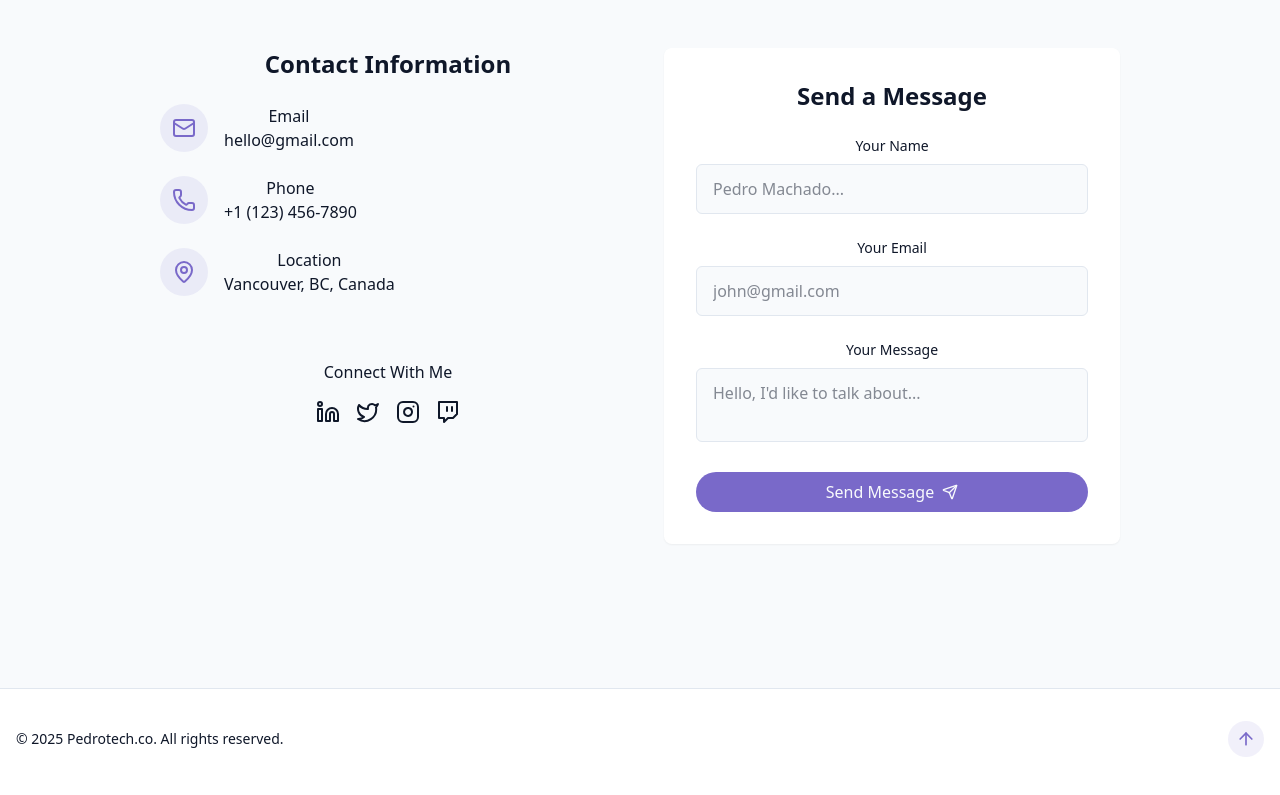
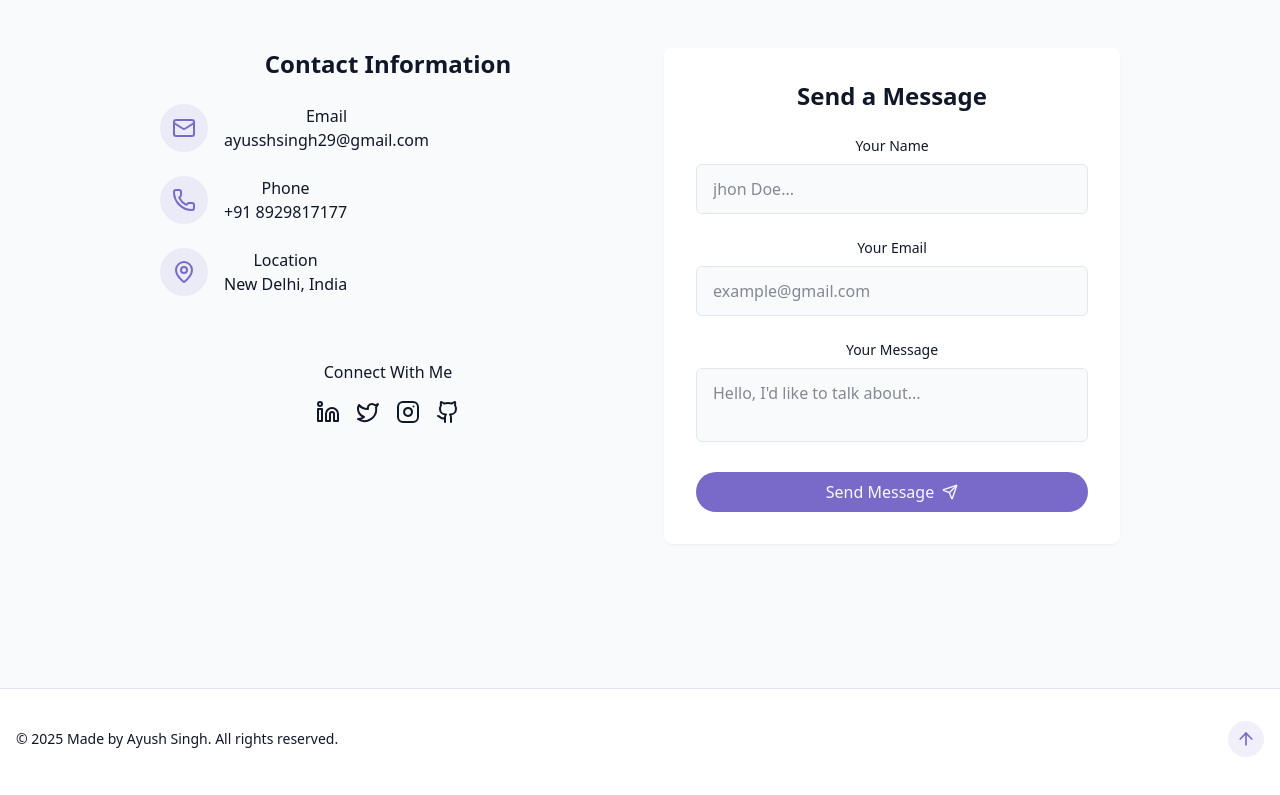
Before and after one commit to Ayushsingh48/Myportfoliowebsite-, a React (Vite) app: page / in a window 1280 px wide. Shown: the part 4002-4797 px from the top of the page. Built offline with nearby package versions, Linux system fonts and the light colour scheme.

Commit message:
insta handle

```diff
--- a/src/components/ContactSection.jsx
+++ b/src/components/ContactSection.jsx
@@ -1,4 +1,5 @@
 import {
+  Github,
   Instagram,
   Linkedin,
   Mail,
@@ -59,7 +60,7 @@ export const ContactSection = () => {
                     href="mailto:hello@gmail.com"
                     className="text-muted-foreground hover:text-primary transition-colors"
                   >
-                    hello@gmail.com
+                    ayusshsingh29@gmail.com
                   </a>
                 </div>
               </div>
@@ -73,7 +74,7 @@ export const ContactSection = () => {
                     href="tel:+11234567890"
                     className="text-muted-foreground hover:text-primary transition-colors"
                   >
-                    +1 (123) 456-7890
+                    +91 8929817177
                   </a>
                 </div>
               </div>
@@ -84,7 +85,7 @@ export const ContactSection = () => {
                 <div>
                   <h4 className="font-medium"> Location</h4>
                   <a className="text-muted-foreground hover:text-primary transition-colors">
-                    Vancouver, BC, Canada
+                    New Delhi, India
                   </a>
                 </div>
               </div>
@@ -93,7 +94,7 @@ export const ContactSection = () => {
             <div className="pt-8">
               <h4 className="font-medium mb-4"> Connect With Me</h4>
               <div className="flex space-x-4 justify-center">
-                <a href="#" target="_blank">
+                <a href="https://linkedin.com/in/ayush-singh-29web" target="_blank">
                   <Linkedin />
                 </a>
                 <a href="#" target="_blank">
@@ -102,8 +103,8 @@ export const ContactSection = () => {
                 <a href="#" target="_blank">
                   <Instagram />
                 </a>
-                <a href="#" target="_blank">
-                  <Twitch />
+                <a href="https://github.com/Ayushsingh48" target="_blank">
+                  <Github />
                 </a>
               </div>
             </div>
@@ -130,7 +131,7 @@ export const ContactSection = () => {
                   name="name"
                   required
                   className="w-full px-4 py-3 rounded-md border border-input bg-background focus:outline-hidden foucs:ring-2 focus:ring-primary"
-                  placeholder="Pedro Machado..."
+                  placeholder="jhon Doe..."
                 />
               </div>
 
@@ -148,7 +149,7 @@ export const ContactSection = () => {
                   name="email"
                   required
                   className="w-full px-4 py-3 rounded-md border border-input bg-background focus:outline-hidden foucs:ring-2 focus:ring-primary"
-                  placeholder="john@gmail.com"
+                  placeholder="example@gmail.com"
                 />
               </div>
 
--- a/src/components/Footer.jsx
+++ b/src/components/Footer.jsx
@@ -6,7 +6,7 @@ export const Footer = () => {
       {" "}
       <p className="text-sm text-muted-foreground">
         {" "}
-        &copy; {new Date().getFullYear()} Pedrotech.co. All rights reserved.
+        &copy; {new Date().getFullYear()} Made by Ayush Singh. All rights reserved.
       </p>
       <a
         href="#hero"
```
